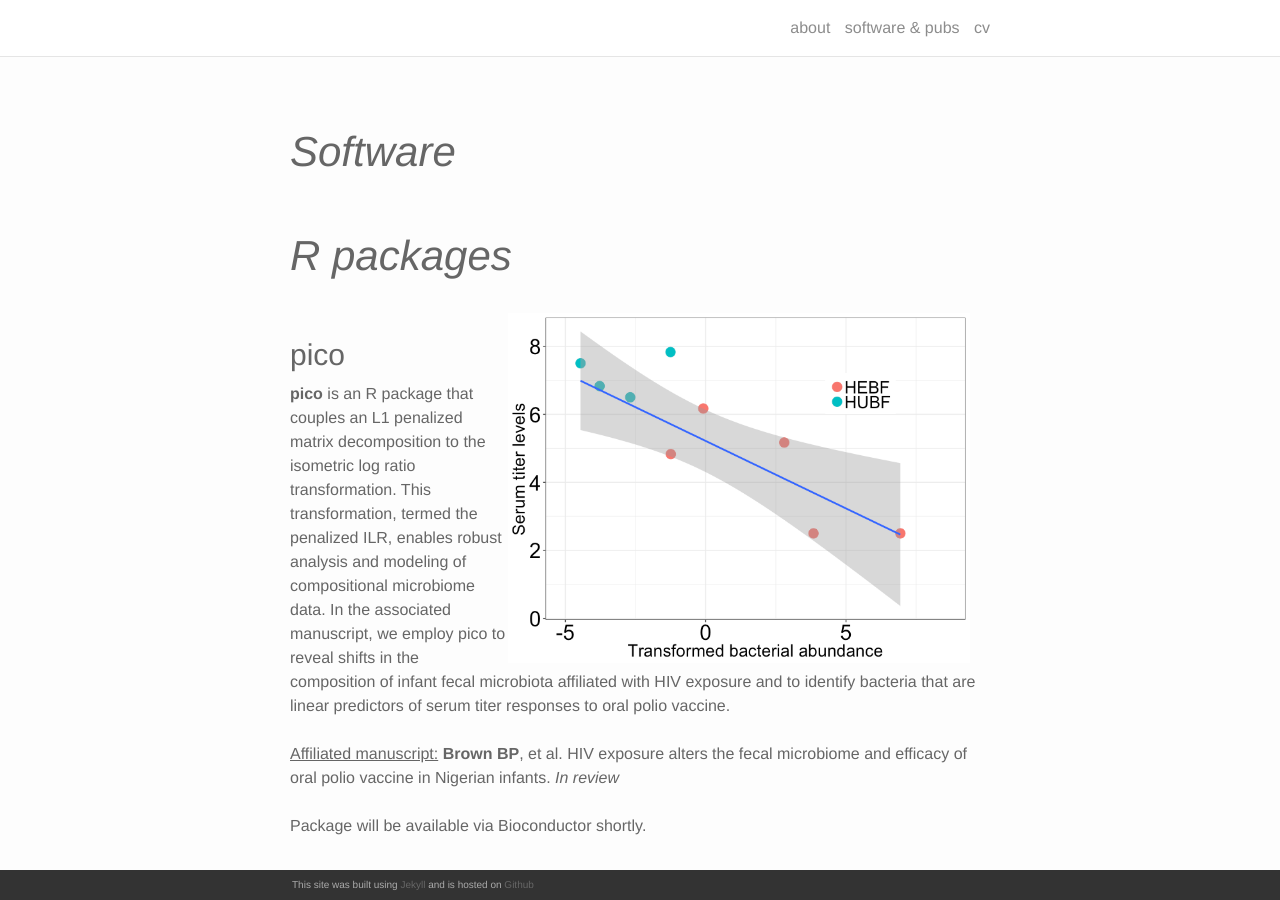
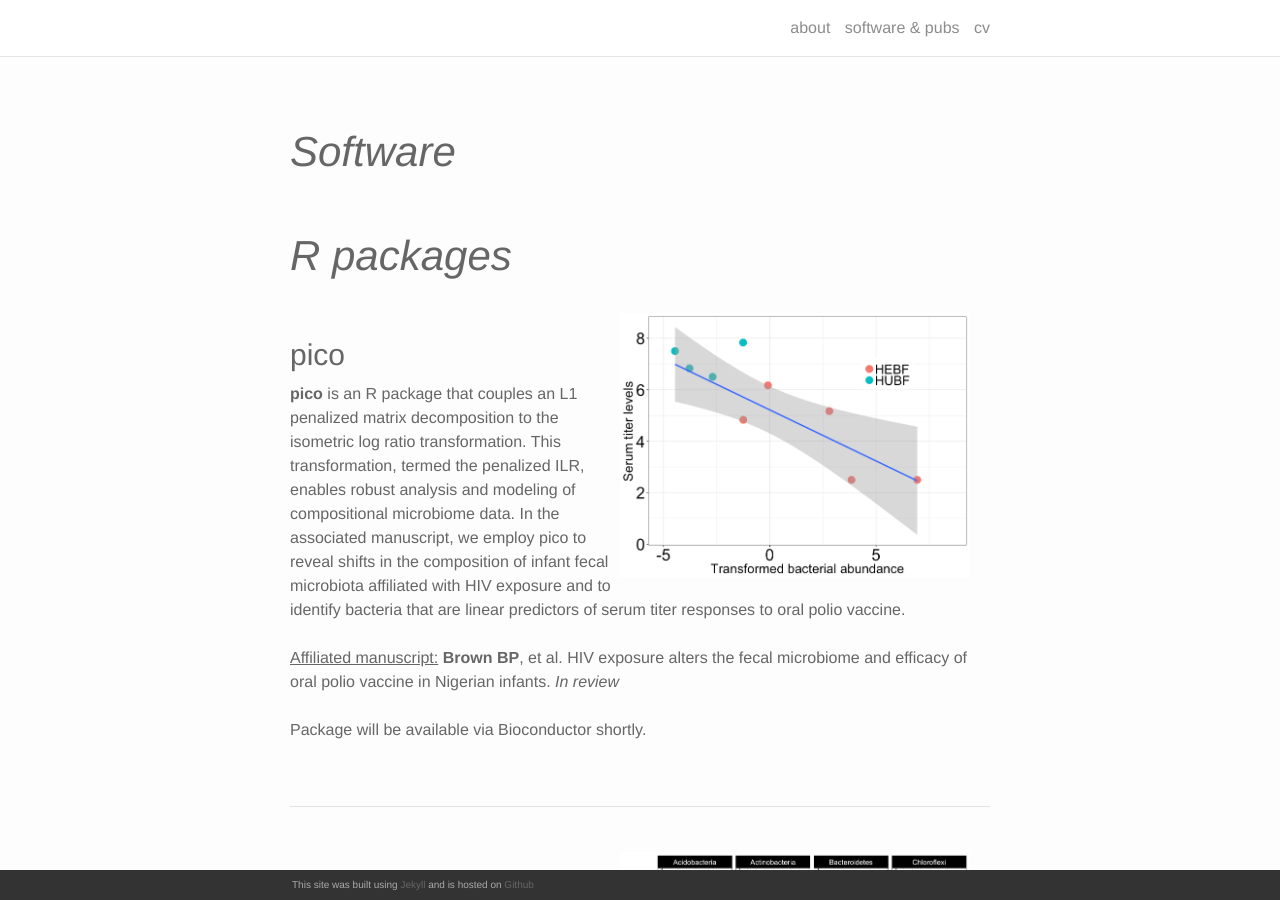
Before and after one commit to itsmisterbrown/legacy.itsmisterbrown.github.io, a Jekyll site: the page built from software.md, in a window 1280 px wide and 900 px high. Built offline with Jekyll 4.4.1, drawn with Linux system fonts in a browser that asks for light colours; nearby versions of some CDN libraries.

Commit message:
Update software.md

```diff
--- a/software.md
+++ b/software.md
@@ -9,7 +9,7 @@
 <br>
 <h2><em>R packages</em></h2> <br>
 <!-- pico -->
-<img src="/img/Sabin2_spb15.png" width = "462" height = "350" align = "right" style = "margin: 0px 20px 0px 0px">
+<img src="/img/Sabin2_spb15.png" width = "350" height = "265" align = "right" style = "margin: 0px 20px 0px 0px">
 <h3>pico</h3>
 <b>pico</b> is an R package that couples an L1 penalized matrix decomposition to the isometric log ratio transformation. This transformation, termed the penalized ILR, enables robust analysis and modeling of compositional microbiome data. In the associated manuscript, we employ pico to reveal shifts in the composition of infant fecal microbiota affiliated with HIV exposure and to identify bacteria that are linear predictors of serum titer responses to oral polio vaccine.<br>
 <br>
@@ -24,7 +24,7 @@
 
 
 <!-- microfiltR -->
-<img src="/img/glm_asv_stats.png" width = "462" height = "350" align = "right" style = "margin: 0px 20px 0px 0px">
+<img src="/img/glm_asv_stats.png" width = "350" height = "265" align = "right" style = "margin: 0px 20px 0px 0px">
 <br>
 <h3>microfiltR</h3>
 <b>microfiltR</b> is an R package that aims to identify and correct for sources of contamination in compositional marker gene surveys. <br>
```
